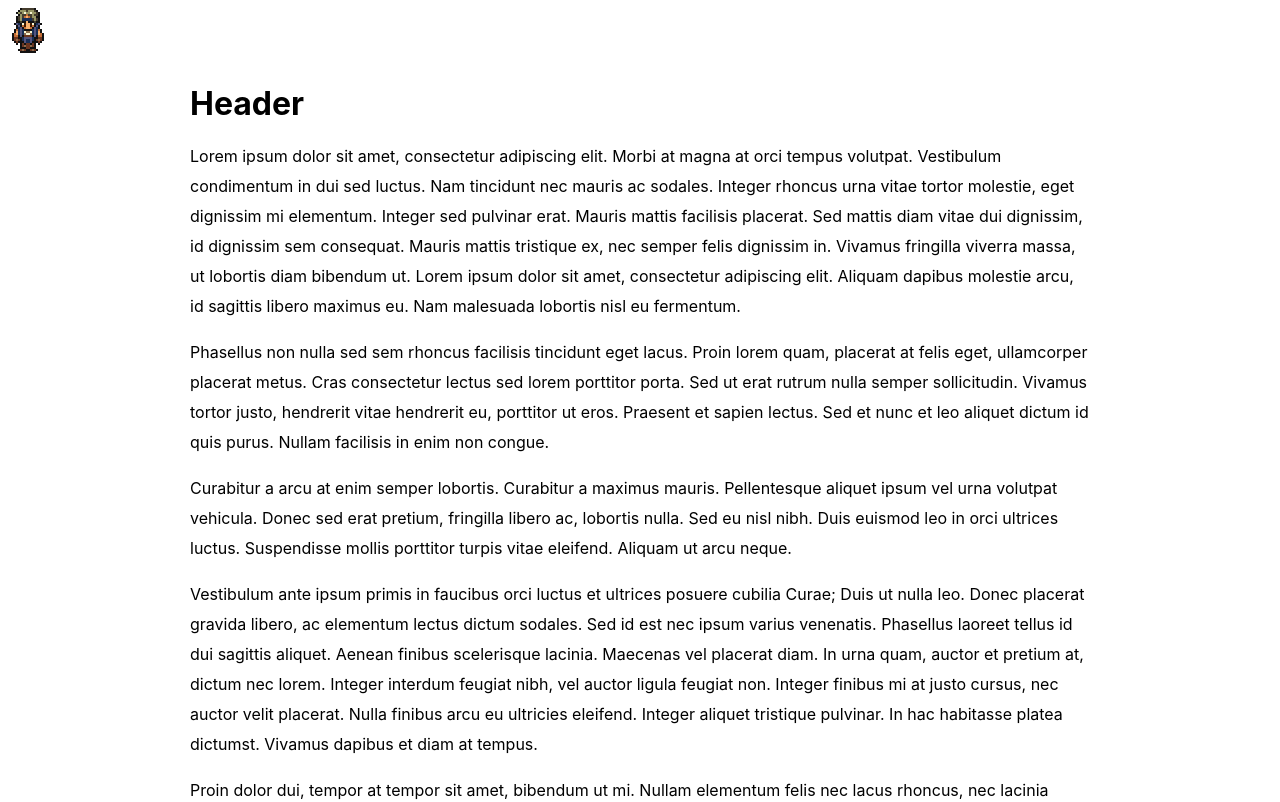
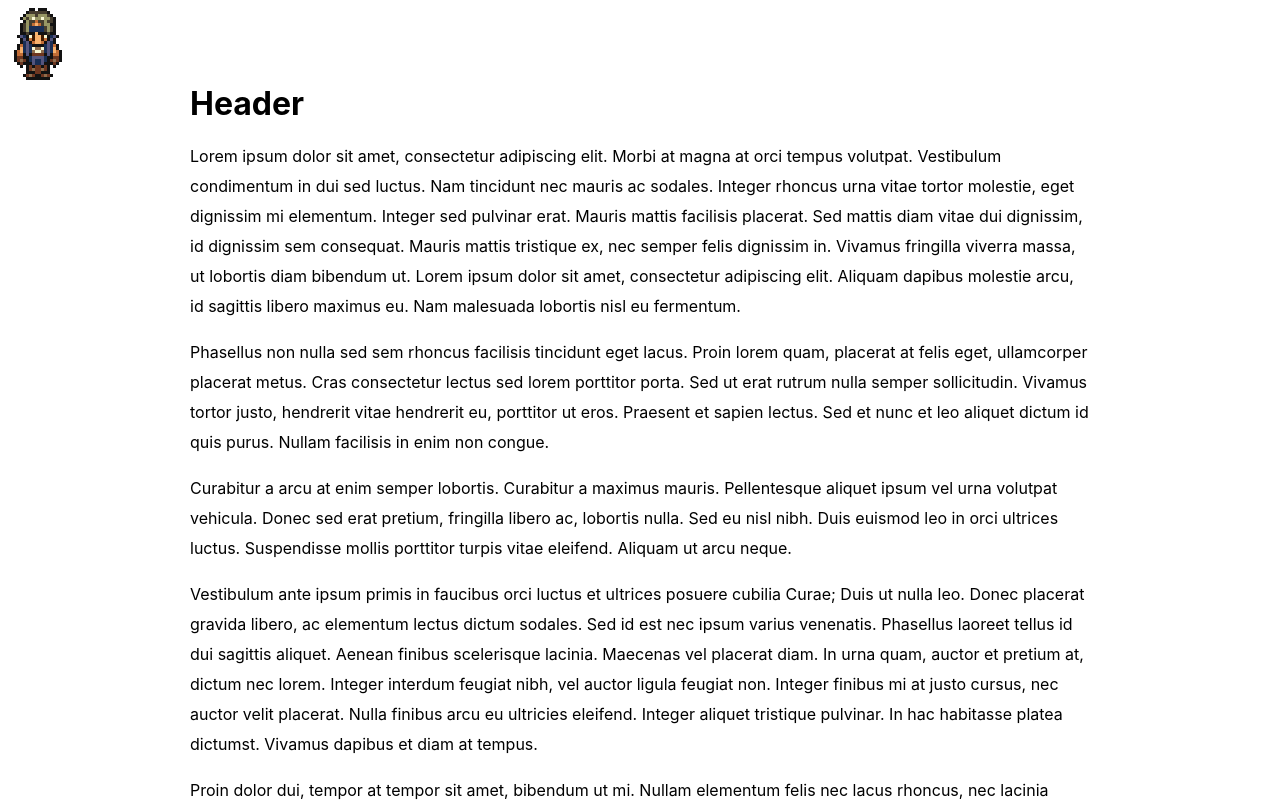
Before and after one commit to megasmack/steve.schrab.org, an Angular app: page / in a window 1280 px wide. Shown: the top 802 px of the page. Built offline with nearby package versions, Linux system fonts and the light colour scheme.

Commit message:
Add SCSS vars

```diff
--- a/src/app/drop-climber/drop-climber.component.html
+++ b/src/app/drop-climber/drop-climber.component.html
@@ -1,4 +1,6 @@
-<div class="sprite"
+<div class="climber"
+  [class.climbing]="isClimbing"
+  [class.dropping]="isDropping"
   [class.dragging]="isDragging"
   [class.walking]="isWalking">
 </div>
--- a/src/app/drop-climber/drop-climber.component.scss
+++ b/src/app/drop-climber/drop-climber.component.scss
@@ -1,24 +1,95 @@
-.sprite {
-  background: url('/assets/drop-climber/sprite.png') no-repeat;
-  background-position: 0 -96px;
-  background-size: 876px 426px;
+@mixin sprite-dimensions {
+  background-size: ($actual-sprite-width * $scale) ($actual-sprite-height * $scale);
+  height: $actual-frame-height * $scale;
+  width: $actual-frame-width * $scale;
+}
+
+@function sprite-position($x, $y) {
+  @return ($x * $scale) ($y * $scale);
+}
+
+$scale:                 3;
+$actual-sprite-width:   438px;
+$actual-sprite-height:  218px;
+$actual-frame-width:    20px;
+$actual-frame-height:   24px;
+$sprite-start:          sprite-position(0, -48px);
+$sprite-freak:          sprite-position(-269px, -78px);
+$sprite-left:           sprite-position(-60px, -48px);
+$sprite-walk-left:      sprite-position(-60px, -78px);
+$sprite-walk-left-alt:  sprite-position(-60px, -108px);
+
+.climber {
+  @include sprite-dimensions;
+  background-image: url('/assets/drop-climber/sprite.png');
+  background-position: $sprite-start;
   cursor: grab;
-  height: 48px;
   image-rendering: pixelated;
   position: absolute;
   transform-origin: top center;
-  width: 40px;
+  will-change: transform;
 
-  &:not(.dragging) {
+  &.dragging {
+    animation-duration: .2s;
+    animation-fill-mode: forwards;
+    animation-iteration-count: 3;
+    animation-name: freakout;
+    animation-timing-function: steps(1, end);
+    cursor: grabbing;
+  }
+
+  &.dropping {
+    background-position: $sprite-freak;
     transition: top 2.5s cubic-bezier(.24, -.17, .34, .41); // http://cubic-bezier.com/#.24,-0.17,.34,.42
   }
 
-  &.dragging {
-    background-position: -538px -156px;
-    cursor: grabbing;
+  &.walking {
+    animation-delay: .8s;
+    animation-duration: 1s;
+    animation-iteration-count: infinite;
+    animation-name: walk-left;
+    animation-timing-function: steps(1, end);
+    background-position: $sprite-left;
+    transition: left 5s linear;
   }
 
-  &.walking {
-    transition: left 5s linear;
+  &.climbing {
+    transition: top 5s linear;
   }
 }
+
+@keyframes freakout {
+  0% {
+    background-position: $sprite-freak;
+  }
+
+  50% {
+    background-position: $sprite-start;
+  }
+
+  100% {
+    background-position: $sprite-freak;
+  }
+}
+
+@keyframes walk-left {
+  0% {
+    background-position: $sprite-walk-left-alt;
+  }
+
+  25% {
+    background-position: $sprite-left;
+  }
+
+  50% {
+    background-position: $sprite-walk-left;
+  }
+
+  75% {
+    background-position: $sprite-left;
+  }
+
+  100% {
+    background-position: $sprite-walk-left-alt;
+  }
+}
--- a/src/app/drop-climber/drop-climber.component.ts
+++ b/src/app/drop-climber/drop-climber.component.ts
@@ -15,22 +15,17 @@ export interface IClimber {
 export class DropClimberComponent implements AfterViewInit, OnDestroy {
 
   private el: HTMLElement;
+
+  // Actions
   private dragging = false;
   private wasDragged = false;
-  private xVelocity = 0;
-  private rotation = 0;
-  private tiltAnimation: any;
-  private animationEndEvent: string;
-  private mousePositionX: number;
-  private mousePositionY: number;
-  private audioCrash = new Audio();
-
+  public isClimbing = false;
+  public isDropping = false;
   public isWalking = false;
-
-  get isDragging() {
+  public get isDragging() {
     return this.dragging;
   }
-  set isDragging(value) {
+  public set isDragging(value) {
     this.dragging = value;
     if (this.dragging) {
       document.body.classList.add('drop-climber-dragging');
@@ -38,6 +33,17 @@ export class DropClimberComponent implements AfterViewInit, OnDestroy {
       document.body.classList.remove('drop-climber-dragging');
     }
   }
+
+  // Math vars
+  private xVelocity = 0;
+  private rotation = 0;
+  private mousePositionX: number;
+  private mousePositionY: number;
+
+  // Event vars
+  private tiltAnimation: any;
+  // private animationEndEvent: string;
+  private audioCrash = new Audio();
 
   Climber: IClimber = {
     x: 0,
@@ -61,8 +67,7 @@ export class DropClimberComponent implements AfterViewInit, OnDestroy {
   }
 
   ngAfterViewInit() {
-    this.el = this.element.nativeElement.querySelector('.sprite');
-    this.animationEndEvent = this.whichAnimationEndEvent();
+    this.el = this.element.nativeElement.querySelector('.climber');
     this.loadAudio();
 
     // Set up drag listeners
@@ -74,6 +79,7 @@ export class DropClimberComponent implements AfterViewInit, OnDestroy {
     window.addEventListener('mouseup', this.onStopDrag);
     window.addEventListener('touchend', this.onStopDrag);
 
+    // Set Sprite dimensions
     setTimeout(() => {
       this.Climber.width = this.el.offsetWidth;
       this.Climber.height = this.el.offsetHeight;
@@ -86,25 +92,7 @@ export class DropClimberComponent implements AfterViewInit, OnDestroy {
     window.removeEventListener('mouseup', this.onStopDrag);
     if (this.el) {
       this.el.removeEventListener('mousedown', this.onStartDrag);
-      this.el.removeEventListener(this.animationEndEvent, this.walkLeft);
-    }
-  }
-
-  whichAnimationEndEvent() {
-    const testEl = document.createElement('fake-element');
-    let t;
-
-    const transitions = {
-      'transition': 'transitionend',
-      'OTransition': 'oTransitionEnd',
-      'MozTransition': 'transitionend',
-      'WebkitTransition': 'webkitTransitionEnd'
-    };
-
-    for (t in transitions) {
-      if (testEl.style[t] !== undefined) {
-        return transitions[t];
-      }
+      this.el.removeEventListener('transitionend', this.walkLeft);
     }
   }
 
@@ -137,10 +125,12 @@ export class DropClimberComponent implements AfterViewInit, OnDestroy {
 
   // Stop dragging
   onStopDrag() {
+    if (this.wasDragged) {
       this.isDragging = false;
       cancelAnimationFrame(this.tiltAnimation);
 
       this.drop();
+    }
   }
 
   // Sigmoid function
@@ -176,9 +166,9 @@ export class DropClimberComponent implements AfterViewInit, OnDestroy {
 
   // Drop the Climber when released
   drop() {
-    if (this.wasDragged) {
+    this.isDropping = true;
     const dropHeight = this.winHeight - this.Climber.height;
-      this.el.addEventListener(this.animationEndEvent, this.walkLeft);
+    this.el.addEventListener('transitionend', this.walkLeft);
     this.el.style.top = `${dropHeight}px`;
     // const msPerHeight = 1; // How much ms per height
     // const minRange = 500; // Minimal animation time
@@ -188,23 +178,24 @@ export class DropClimberComponent implements AfterViewInit, OnDestroy {
     // time = Math.min(time, maxRange);
     // time = Math.max(time, minRange);
   }
-  }
 
   // Climber walks left after hitting the bottom of the page
   walkLeft() {
     this.audioCrash.play();
+    this.isDropping = false;
     this.isWalking = true;
-    this.el.removeEventListener(this.animationEndEvent, this.walkLeft);
+    this.el.removeEventListener('transitionend', this.walkLeft);
     this.el.style.transform = `rotate(0deg)`;
     setTimeout(() => {
-      this.el.addEventListener(this.animationEndEvent, this.climbBackUp);
+      this.el.addEventListener('transitionend', this.climbBackUp);
       this.el.style.left = `10px`;
     }, 800);
   }
 
   climbBackUp() {
     this.isWalking = false;
-    this.el.removeEventListener(this.animationEndEvent, this.climbBackUp);
+    this.isClimbing = true;
+    this.el.removeEventListener('transitionend', this.climbBackUp);
     setTimeout(() => {
       this.el.style.top = `100px`;
     }, 100);
```
Lines whose indentation alone changed are shown as unchanged.
